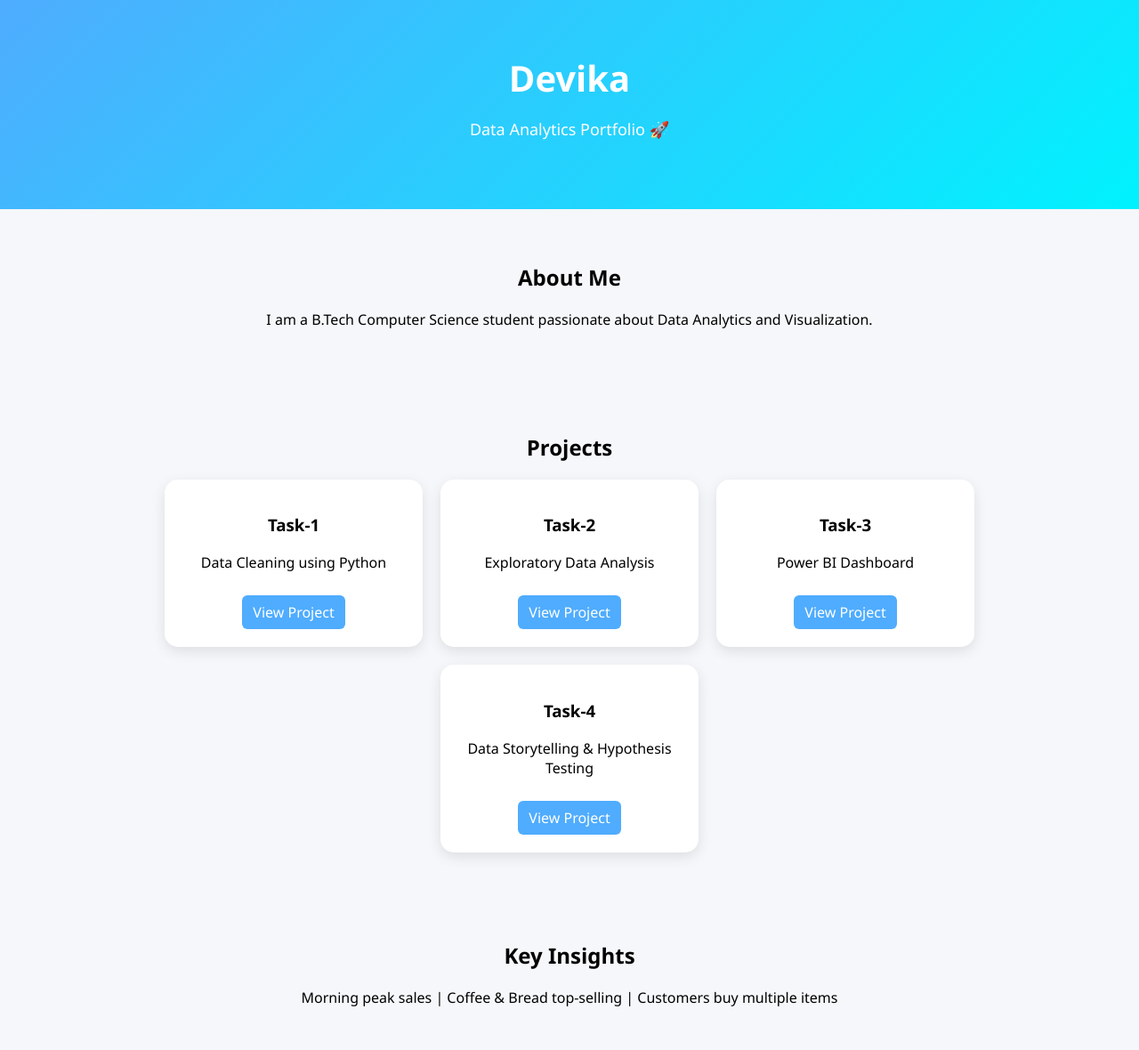
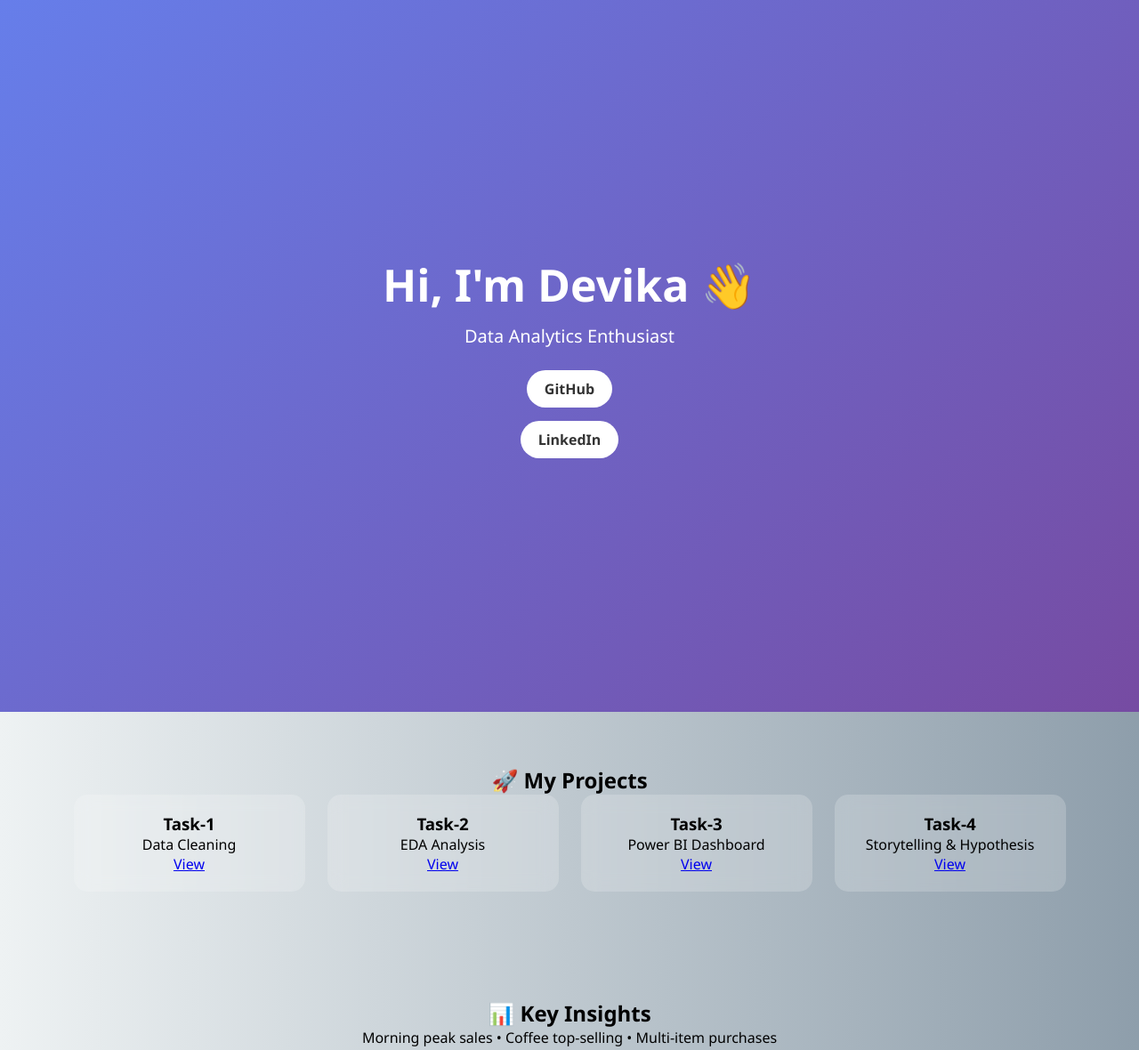
Before and after one commit to devika22507/devika22507.github.io, a plain HTML site: page index.html in a window 1280 px wide. Shown: the top 1180 px of the page at 89% size. Drawn offline with Linux system fonts and the light colour scheme.

Commit message:
Revamp portfolio layout and styling
Updated styles and content for portfolio page.

```diff
--- a/index.html
+++ b/index.html
@@ -4,67 +4,80 @@
 <title>Devika | Portfolio</title>
 
 <style>
-body {
+* {
     margin: 0;
-    font-family: 'Segoe UI', sans-serif;
-    background: #f5f7fa;
+    padding: 0;
+    box-sizing: border-box;
 }
 
-header {
-    background: linear-gradient(135deg, #4facfe, #00f2fe);
-    color: white;
-    text-align: center;
-    padding: 60px 20px;
+body {
+    font-family: 'Segoe UI', sans-serif;
+    background: linear-gradient(to right, #eef2f3, #8e9eab);
 }
 
-header h1 {
-    margin: 0;
-    font-size: 40px;
-}
-
-header p {
-    font-size: 18px;
-}
-
-section {
-    padding: 40px;
+/* HERO */
+.hero {
+    height: 100vh;
+    background: linear-gradient(135deg, #667eea, #764ba2);
+    color: white;
+    display: flex;
+    align-items: center;
+    justify-content: center;
+    flex-direction: column;
     text-align: center;
 }
 
+.hero h1 {
+    font-size: 50px;
+}
+
+.hero p {
+    font-size: 20px;
+    margin: 10px 0;
+}
+
+.btn {
+    margin-top: 15px;
+    padding: 10px 20px;
+    background: white;
+    color: #333;
+    text-decoration: none;
+    border-radius: 25px;
+    font-weight: bold;
+}
+
+/* SECTION */
+section {
+    padding: 60px 20px;
+    text-align: center;
+}
+
+/* CARDS */
 .container {
     display: flex;
     flex-wrap: wrap;
     justify-content: center;
-    gap: 20px;
+    gap: 25px;
 }
 
 .card {
-    background: white;
+    background: rgba(255,255,255,0.2);
+    backdrop-filter: blur(10px);
     padding: 20px;
-    width: 250px;
+    width: 260px;
     border-radius: 15px;
-    box-shadow: 0 5px 15px rgba(0,0,0,0.1);
+    color: black;
     transition: 0.3s;
 }
 
 .card:hover {
-    transform: translateY(-10px);
+    transform: scale(1.05);
 }
 
-.btn {
-    display: inline-block;
-    margin-top: 10px;
-    padding: 8px 12px;
-    background: #4facfe;
+/* FOOTER */
+footer {
+    background: #111;
     color: white;
-    text-decoration: none;
-    border-radius: 6px;
-}
-
-footer {
-    background: #222;
-    color: white;
-    text-align: center;
     padding: 15px;
 }
 </style>
@@ -73,66 +86,52 @@ footer {
 
 <body>
 
-<header>
-<h1>Devika</h1>
-<p>Data Analytics Portfolio 🚀</p>
-</header>
+<div class="hero">
+    <h1>Hi, I'm Devika 👋</h1>
+    <p>Data Analytics Enthusiast</p>
+    <a class="btn" href="https://github.com/devika22507" target="_blank">GitHub</a>
+    <a class="btn" href="https://www.linkedin.com/in/devika-modhe-94781128a/" target="_blank">LinkedIn</a>
+</div>
 
 <section>
-<h2>About Me</h2>
-<p>I am a B.Tech Computer Science student passionate about Data Analytics and Visualization.</p>
-</section>
-
-<section>
-<h2>Projects</h2>
+<h2>🚀 My Projects</h2>
 
 <div class="container">
 
 <div class="card">
 <h3>Task-1</h3>
-<p>Data Cleaning using Python</p>
-<a class="btn" href="https://github.com/devika22507/task-1_repo" target="_blank">View Project</a>
+<p>Data Cleaning</p>
+<a href="https://github.com/devika22507/task-1_repo" target="_blank">View</a>
 </div>
 
 <div class="card">
 <h3>Task-2</h3>
-<p>Exploratory Data Analysis</p>
-<a class="btn" href="https://github.com/devika22507/task-2_repo" target="_blank">View Project</a>
+<p>EDA Analysis</p>
+<a href="https://github.com/devika22507/task-2_repo" target="_blank">View</a>
 </div>
 
 <div class="card">
 <h3>Task-3</h3>
 <p>Power BI Dashboard</p>
-<a class="btn" href="https://github.com/devika22507/task-3_repo" target="_blank">View Project</a>
+<a href="https://github.com/devika22507/task-3_repo" target="_blank">View</a>
 </div>
 
 <div class="card">
 <h3>Task-4</h3>
-<p>Data Storytelling & Hypothesis Testing</p>
-<a class="btn" href="https://github.com/devika22507/task-4_repo" target="_blank">View Project</a>
+<p>Storytelling & Hypothesis</p>
+<a href="https://github.com/devika22507/task-4_repo" target="_blank">View</a>
 </div>
 
 </div>
-
 </section>
 
 <section>
-<h2>Key Insights</h2>
-<p>Morning peak sales | Coffee & Bread top-selling | Customers buy multiple items</p>
-</section>
-
-<section>
-<h2>View My Work</h2>
-<a class="btn" href="https://github.com/devika22507" target="_blank">GitHub Profile</a>
-</section>
-
-<section>
-<h2>Contact</h2>
-<a class="btn" href="https://www.linkedin.com/in/devika-modhe-94781128a/" target="_blank">Connect on LinkedIn 🔗</a>
+<h2>📊 Key Insights</h2>
+<p>Morning peak sales • Coffee top-selling • Multi-item purchases</p>
 </section>
 
 <footer>
-<p>© 2026 Devika | Data Analytics Portfolio</p>
+<p>© 2026 Devika | Portfolio</p>
 </footer>
 
 </body>
```
